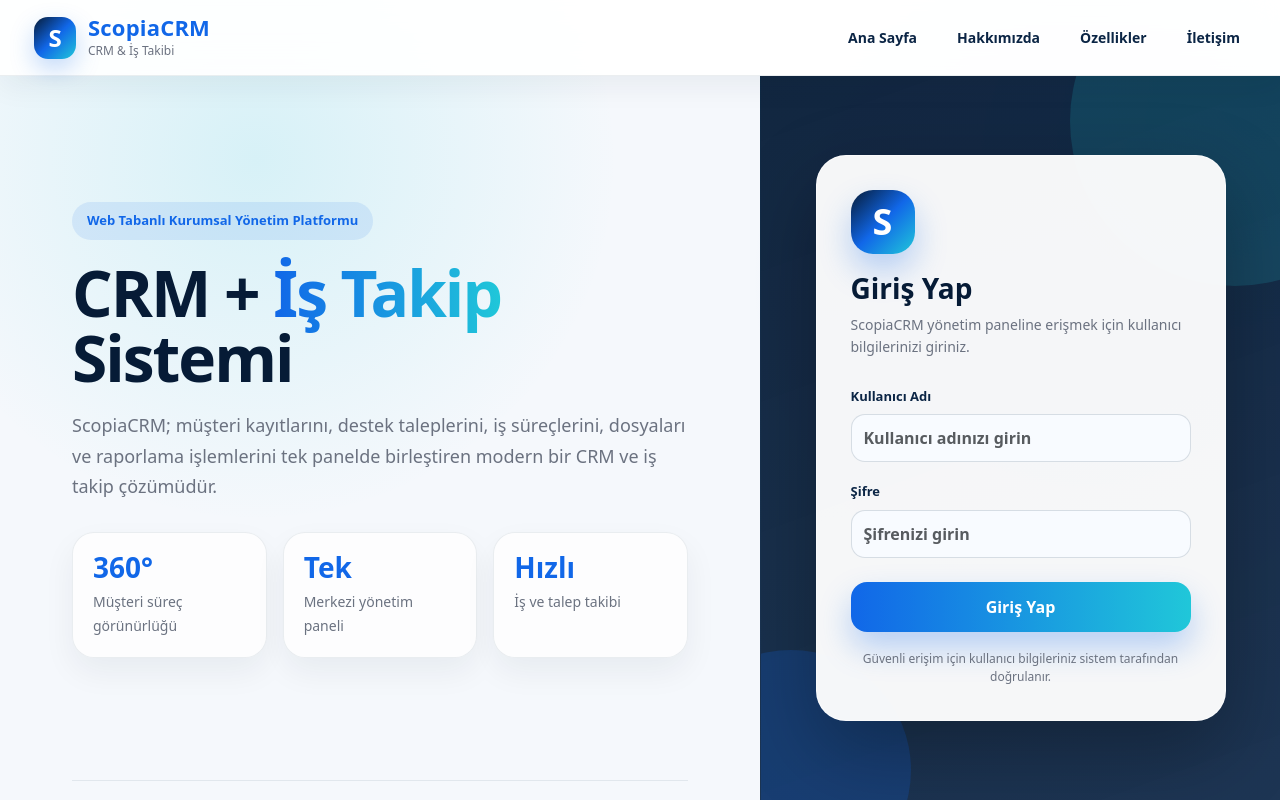
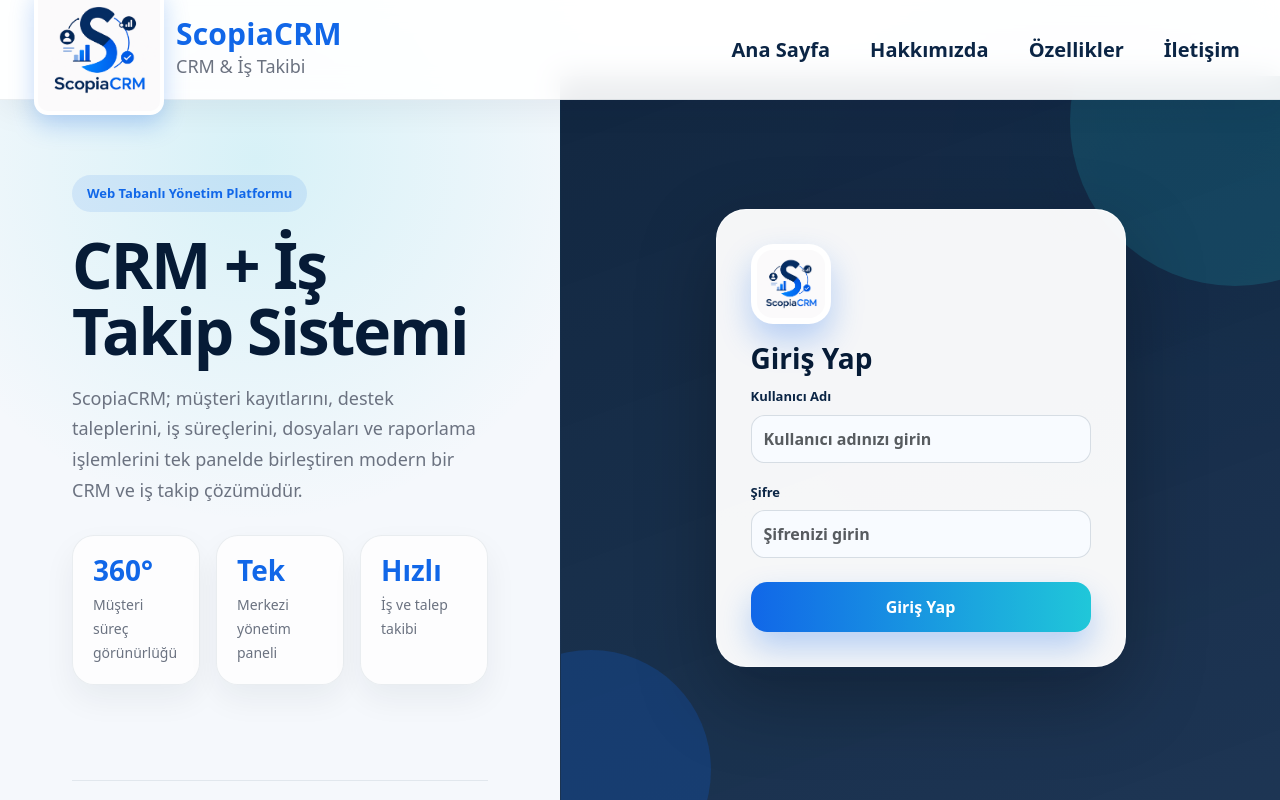
Before and after one commit to gursoykemaleren-ui/ScopiaFront, a React (Vite) app: page /login in a window 1280 px wide. Built offline with nearby package versions, Linux system fonts and the light colour scheme.

Commit message:
Login ekranı logo ve tasarım düzenlemeleri

```diff
--- a/src/components/layout/Sidebar.jsx
+++ b/src/components/layout/Sidebar.jsx
@@ -127,7 +127,7 @@
   }}
 >
   <img
-    src="/scopia-logo.png"
+    src="/icon1.png"
     alt="ScopiaCRM Logo"
     style={{
       width: "100px",
--- a/src/pages/LoginPage.jsx
+++ b/src/pages/LoginPage.jsx
@@ -93,7 +93,7 @@
             top: 0;
             left: 0;
             right: 0;
-            height: 76px;
+            height: 100px;
             z-index: 1000;
             background: rgba(255, 255, 255, 0.92);
             backdrop-filter: blur(14px);
@@ -112,29 +112,25 @@
           }
 
           .brand-mark {
-            width: 42px;
-            height: 42px;
+            width: 130px;
+            height: 130px;
             border-radius: 14px;
-            background: linear-gradient(135deg, var(--scopia-dark), var(--scopia-blue), var(--scopia-cyan));
-            color: white;
-            display: flex;
-            align-items: center;
-            justify-content: center;
-            font-weight: 900;
-            font-size: 24px;
+            object-fit: contain;
+            background: white;
+            padding: 4px;
             box-shadow: 0 10px 24px rgba(17, 103, 232, 0.25);
-          }
+           }
 
           .brand-title {
             font-weight: 900;
-            font-size: 22px;
+            font-size: 30px;
             color: var(--scopia-blue);
             letter-spacing: 0.2px;
             line-height: 1;
           }
 
           .brand-subtitle {
-            font-size: 12px;
+            font-size: 18px;
             color: var(--scopia-muted);
             margin-top: 4px;
           }
@@ -150,7 +146,7 @@
             background: transparent;
             color: var(--scopia-navy);
             font-weight: 700;
-            font-size: 14px;
+            font-size: 20px;
             cursor: pointer;
             transition: color 0.2s ease;
           }
@@ -163,7 +159,7 @@
             height: calc(100vh - 76px);
             margin-top: 76px;
             display: grid;
-            grid-template-columns: minmax(0, 1fr) 520px;
+            grid-template-columns: minmax(0, 1fr) 720px;
           }
 
           .login-left-scroll {
@@ -318,7 +314,7 @@
             max-width: 780px;
             color: var(--scopia-muted);
             line-height: 1.8;
-            font-size: 16px;
+            font-size: 18px;
             margin-bottom: 28px;
           }
 
@@ -414,19 +410,15 @@
           }
 
           .login-card-logo {
-            width: 64px;
-            height: 64px;
-            border-radius: 22px;
-            background: linear-gradient(135deg, var(--scopia-dark), var(--scopia-blue), var(--scopia-cyan));
-            color: white;
-            display: flex;
-            align-items: center;
-            justify-content: center;
-            font-weight: 900;
-            font-size: 36px;
-            margin-bottom: 18px;
-            box-shadow: 0 16px 32px rgba(17, 103, 232, 0.28);
-          }
+           width: 80px;
+           height: 80px;
+           border-radius: 22px;
+           object-fit: contain;
+           background: white;
+           padding: 6px;
+           margin-bottom: 18px;
+           box-shadow: 0 16px 32px rgba(17, 103, 232, 0.28);
+           }
 
           .login-card h3 {
             font-weight: 900;
@@ -556,7 +548,11 @@
 
       <nav className="login-navbar">
         <div className="brand-area">
-          <div className="brand-mark">S</div>
+          <img
+          src="/icon1.png"
+          alt="ScopiaCRM Logo"
+          className="brand-mark"
+         />
 
           <div>
             <div className="brand-title">ScopiaCRM</div>
@@ -583,10 +579,10 @@
       <main className="login-main">
         <section className="login-left-scroll">
           <div id="home" className="hero-section fade-section">
-            <div className="hero-badge">Web Tabanlı Kurumsal Yönetim Platformu</div>
+            <div className="hero-badge">Web Tabanlı Yönetim Platformu</div>
 
             <h1 className="hero-title">
-              CRM + <span>İş Takip</span> Sistemi
+              CRM + İş Takip Sistemi
             </h1>
 
             <p className="hero-text">
@@ -723,14 +719,15 @@
 
         <aside className="login-right-fixed">
           <div className="login-card">
-            <div className="login-card-logo">S</div>
+            <img
+            src="/icon1.png"
+            alt="ScopiaCRM Logo"
+            className="login-card-logo"
+           />
 
             <h3>Giriş Yap</h3>
 
-            <p className="login-desc">
-              ScopiaCRM yönetim paneline erişmek için kullanıcı bilgilerinizi
-              giriniz.
-            </p>
+
 
             <form onSubmit={handleLogin}>
               <div className="mb-3">
@@ -759,9 +756,7 @@
               </button>
             </form>
 
-            <div className="login-note">
-              Güvenli erişim için kullanıcı bilgileriniz sistem tarafından doğrulanır.
-            </div>
+
           </div>
         </aside>
       </main>
```
Also changed, not shown: public/icon1.png (added), public/scopia-logo.png (deleted).
